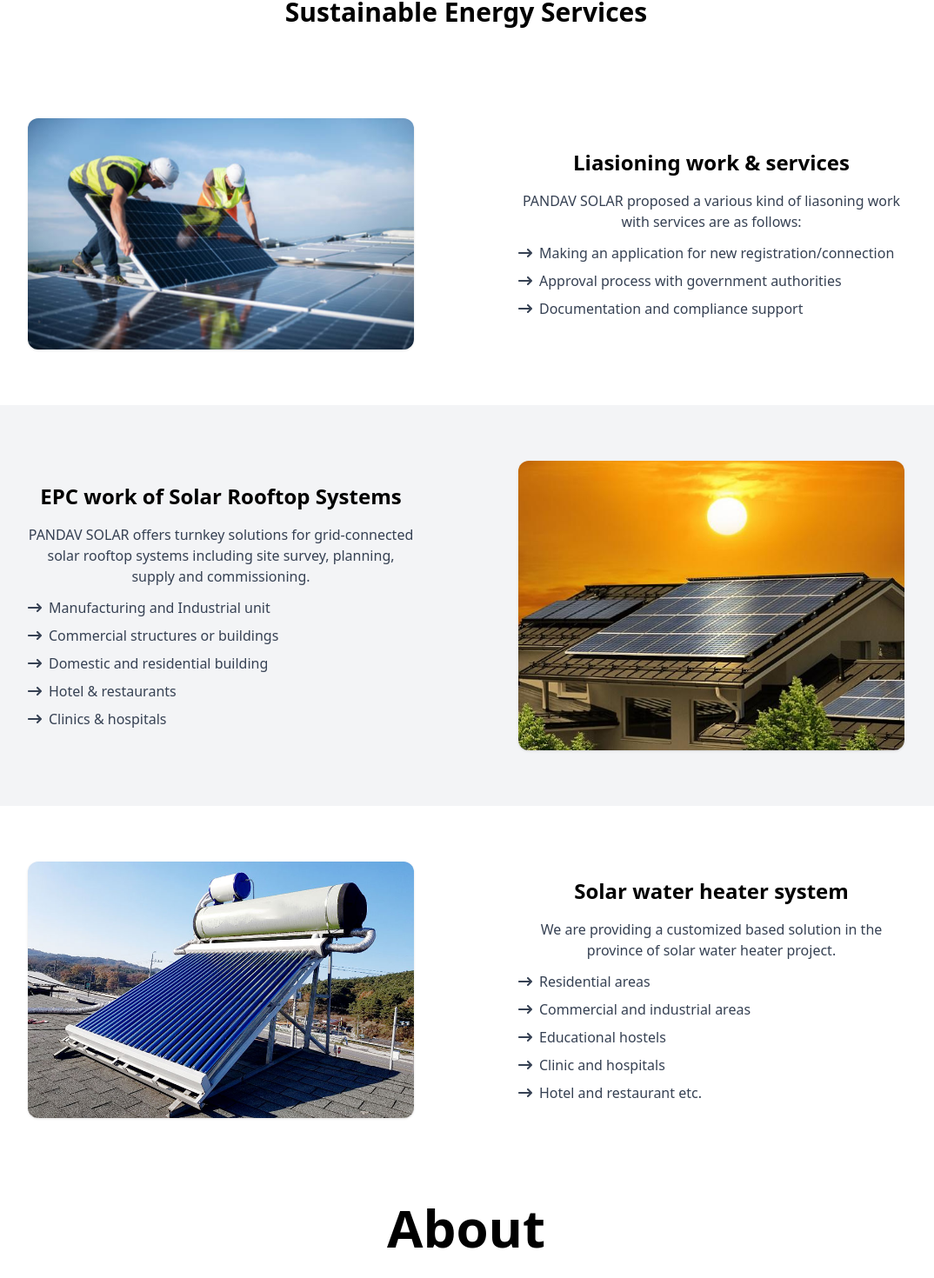
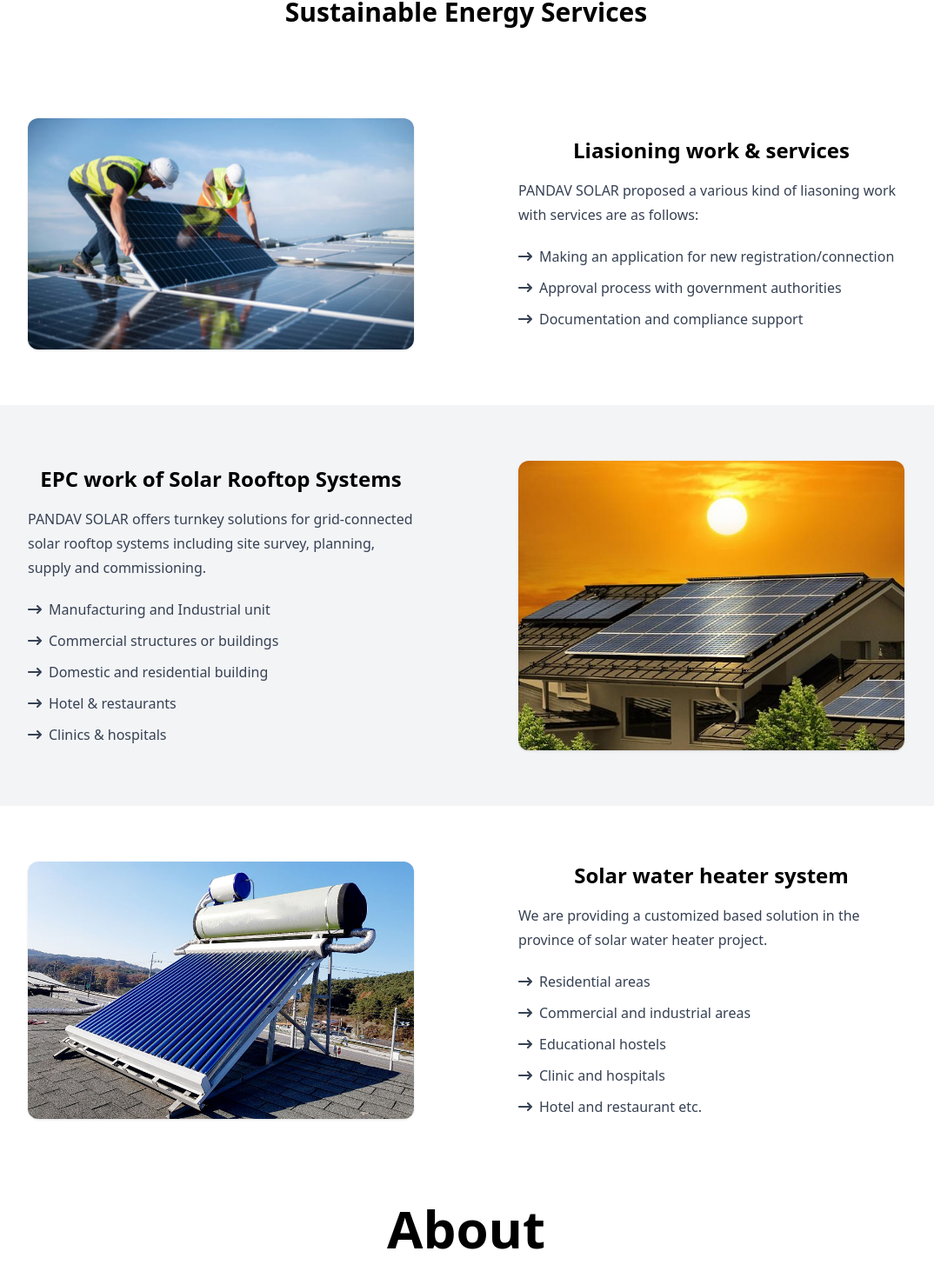
Before and after one commit to devang99099/Pandav-solar, a React (Vite) app: page / in a window 1280 px wide. Shown: the part 1108-2578 px from the top of the page at 87% size, without its empty margins (104-1178 px from the left). Built offline with nearby package versions, Linux system fonts and the light colour scheme.

Commit message:
change service section

```diff
--- a/src/components/ServiceSec.jsx
+++ b/src/components/ServiceSec.jsx
@@ -9,10 +9,10 @@ const sections = [
     id: 1,
     title: "Liasioning work & services",
     text: (
-      <>
+      <div className="text-start leading-7">
         PANDAV SOLAR proposed a various kind of liasoning work with services are
         as follows:
-        <ul className="mt-3 text-start list-none list-inside space-y-2">
+        <ul className="mt-5 text-start list-none list-inside space-y-2">
           <li className="flex items-center gap-2">
             <FaArrowRightLong />
             <span> Making an application for new registration/connection</span>
@@ -26,7 +26,7 @@ const sections = [
             <span> Documentation and compliance support</span>
           </li>
         </ul>
-      </>
+      </div>
     ),
     img: instalation,
   },
@@ -34,10 +34,10 @@ const sections = [
     id: 2,
     title: "EPC work of Solar Rooftop Systems",
     text: (
-      <>
+      <div className="text-start leading-7">
         PANDAV SOLAR offers turnkey solutions for grid-connected solar rooftop
         systems including site survey, planning, supply and commissioning.
-        <ul className="mt-3 text-start list-none list-inside space-y-2">
+        <ul className="mt-5 text-start list-none list-inside space-y-2">
           <li className="flex items-center gap-2">
             <FaArrowRightLong />
             <span> Manufacturing and Industrial unit</span>
@@ -59,7 +59,7 @@ const sections = [
             <span> Clinics & hospitals</span>
           </li>
         </ul>
-      </>
+      </div>
     ),
     img: rooftop,
   },
@@ -67,10 +67,10 @@ const sections = [
     id: 3,
     title: "Solar water heater system",
     text: (
-      <>
+      <div className="text-start leading-7">
         We are providing a customized based solution in the province of solar
         water heater project.
-        <ul className="mt-3 text-start list-none list-inside space-y-2">
+        <ul className="mt-5 text-start list-none list-inside space-y-2">
           <li className="flex items-center gap-2">
             <FaArrowRightLong />
             <span> Residential areas</span>
@@ -92,7 +92,7 @@ const sections = [
             <span> Hotel and restaurant etc.</span>
           </li>
         </ul>
-      </>
+      </div>
     ),
     img: heeter,
   },
@@ -135,7 +135,7 @@ export default function Servicessec() {
               {/* Content */}
               <div className="w-full md:w-1/2">
                 <h3 className="text-2xl font-bold">{s.title}</h3>
-                <div className="mt-4 text-gray-700">{s.text}</div>
+                <div className="mt-4  text-gray-700">{s.text}</div>
               </div>
             </div>
           </div>
```
